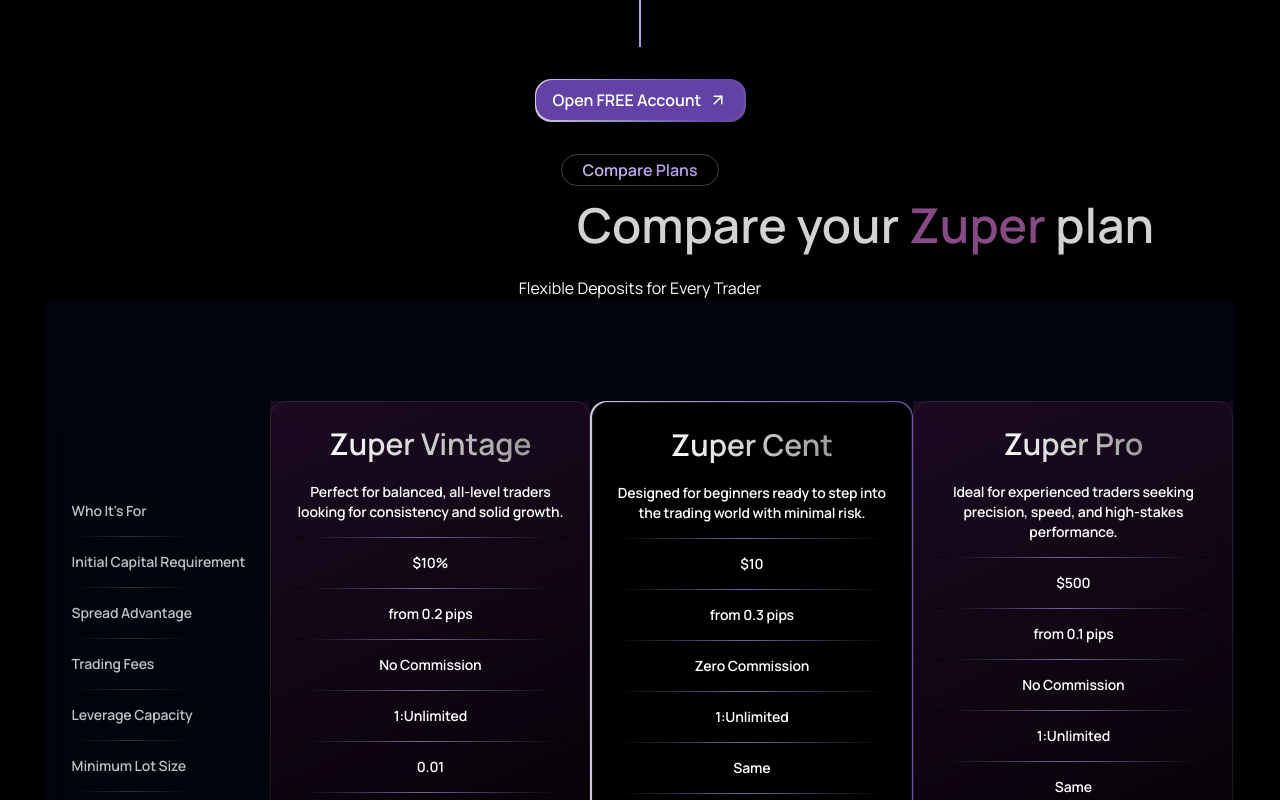
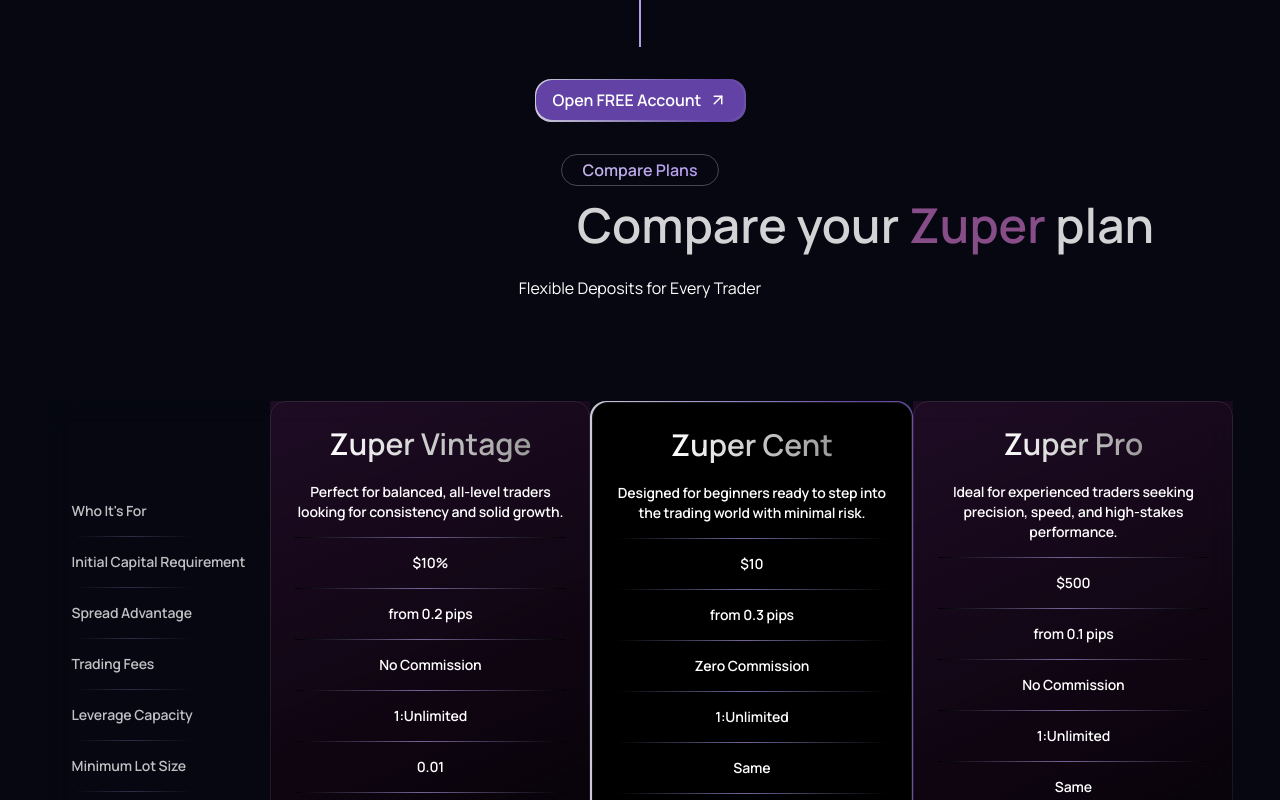
Before and after one commit to deepikabajaj31/Zuperior, a Next.js app: page / in a window 1280 px wide. Shown: the part 1771-2571 px from the top of the page. Built offline with nearby package versions, Linux system fonts and the light colour scheme.

Commit message:
background added

```diff
--- a/src/components/Packages.tsx
+++ b/src/components/Packages.tsx
@@ -83,9 +83,7 @@
         <section
             className="relative flex flex-none flex-col flex-nowrap items-center justify-center overflow-hidden box-border border border-transparent antialiased text-white font-manrope fill-white"
             style={{
-                background: '#01040d',
                 color: 'rgb(255 255 255)',
-                fontFamily: '"Manrope", "Manrope Fallback"',
                 WebkitTapHighlightColor: 'transparent',
                 WebkitTextSizeAdjust: '100%',
                 tabSize: 4,
--- a/src/styles/globals.css
+++ b/src/styles/globals.css
@@ -5,7 +5,7 @@
 @custom-variant dark (&:is(.dark *));
 
 :root {
-  --background: #000; /* was oklch(1 0 0) */
+  --background: #060711;
   --foreground: #fff; /* was oklch(0.145 0 0) */
   --radius: 0.625rem;
   --card: oklch(1 0 0);
```
Also changed, not shown: 1 other file (tests, documents, lock files or other folders).
